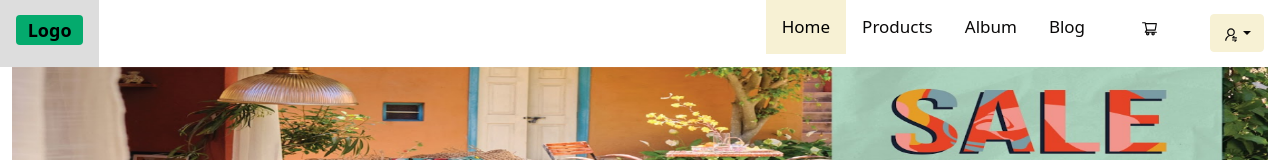
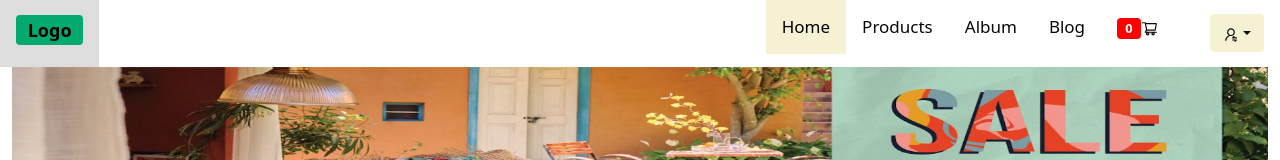
Before and after one commit to megha-n-bodke/shopping-cart, a React (Create React App) app: page / in a window 1280 px wide. Shown: the top 160 px of the page. Built offline with nearby package versions, Linux system fonts and the light colour scheme; no server answers.

Commit message:
Blog and Cart Details

```diff
--- a/src/Components/Header/Header.jsx
+++ b/src/Components/Header/Header.jsx
@@ -74,9 +74,9 @@ const Albums = lazy(() =>
                         {/* <Link to="/journey">Our Journey</Link> */}
                         <Link to="/my-cart">
                             {/* TODO Fix colour and position */}
-                            <Badge bg="danger">
-                                {Object.keys(cart).length}
-                            </Badge>
+
+                            <span class="badge cartItem"> {Object.keys(cart).length}</span>
+
                             <AiOutlineShoppingCart>
                             </AiOutlineShoppingCart>
                         </Link>
--- a/src/Components/Header/Utils.css
+++ b/src/Components/Header/Utils.css
@@ -110,3 +110,8 @@ button{
     font-size: 18px;
 
 }
+
+.cartItem{
+  background-color: red;
+  border-radius: 50px;
+}
--- a/src/pages/blog/Blog.jsx
+++ b/src/pages/blog/Blog.jsx
@@ -44,6 +44,7 @@ const BLogPage = () => {
         {posts.map(post => (
             <div className = "row shadow p-3 mb-5 bg-white rounded">
             <div className = "col-md-2 text-center">Image</div>
+
             <div className = "col-md-10">
 
                 <div  key={post.id}>
--- a/src/pages/blog/Blogdetails.jsx
+++ b/src/pages/blog/Blogdetails.jsx
@@ -8,6 +8,7 @@ import "./blog.css";
 const Blogdetails = props => {
     console.log(props.location.state.post);
     const post = props.location.state.post;
+    let email = ""
 
     const [comments, setComments] = useState([])
     let strp = "";
@@ -73,10 +74,11 @@ const Blogdetails = props => {
 
                         {comments.map(comment => {
                             console.log(comment.postId === post.id);
+                            {/* var name = email.substring(0, email.lastIndexOf("@")); */}
 
                             if(comment.postId === post.id)
                             return  <Row className="top-buffer">
-                                    <Col className="col-md-2">{comment.email}</Col>
+                                    <Col className="col-md-2">{comment.email.substring(0, comment.email.lastIndexOf("@"))}</Col>
                                     <Col className="col-md-10">
                                         <h4>{comment.name}</h4>
                                         <div>{comment.body}</div>
```
